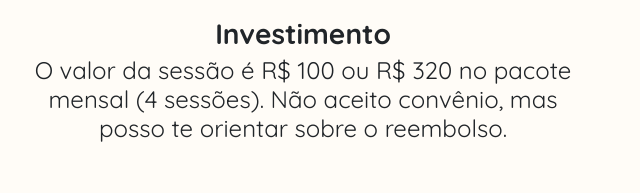
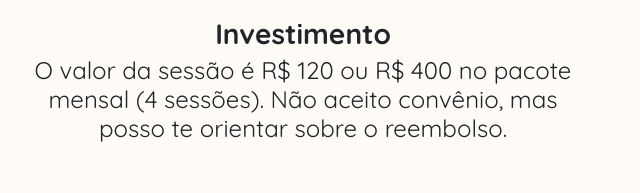
Before and after one commit to joaogabrieI/psiKevelin-landingPage, a plain HTML site: page index.html in a window 1280 px wide. Shown: the part 3489-3682 px from the top of the page, 622-1262 px from the left. Drawn offline with nearby package versions, Linux system fonts and the light colour scheme.

Commit message:
docs: atualizar texto da seção 'info'

```diff
--- a/index.html
+++ b/index.html
@@ -217,7 +217,7 @@
                             <img src="img/flower4.png" alt="">
                         </div>
                         <h3 class="text-center pb-2">Investimento</h3>
-                        <p class="text-center">O valor da sessão é R$ 100 ou R$ 320 no pacote mensal (4 sessões). Não
+                        <p class="text-center">O valor da sessão é R$ 120 ou R$ 400 no pacote mensal (4 sessões). Não
                             aceito convênio, mas
                             posso
                             te
```
